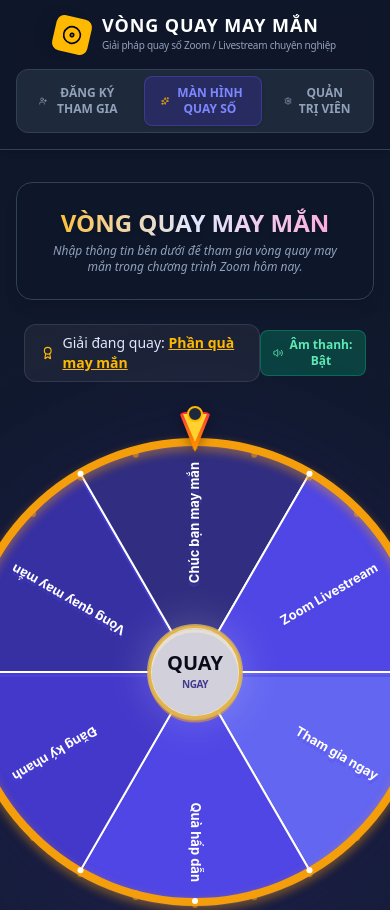
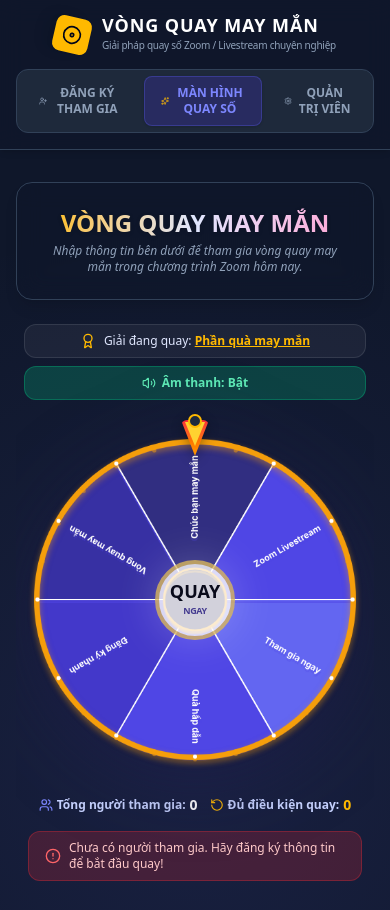
Before and after one commit to nhungnhungrosata-oss/vongquay, a React (Vite) app: page / in a window 390 px wide. Shown: the top 910 px of the page. Built offline with nearby package versions, Linux system fonts and the light colour scheme; no server answers; the database is empty.

Commit message:
Make lucky wheel responsive on mobile

```diff
--- a/src/components/LuckyWheel.tsx
+++ b/src/components/LuckyWheel.tsx
@@ -99,8 +99,8 @@ export default function LuckyWheel({
     const size = 500;
     canvas.width = size * dpr;
     canvas.height = size * dpr;
-    canvas.style.width = `${size}px`;
-    canvas.style.height = `${size}px`;
+    canvas.style.width = '100%';
+    canvas.style.height = '100%';
     ctx.scale(dpr, dpr);
 
     const cx = size / 2;
@@ -291,53 +291,53 @@ export default function LuckyWheel({
   };
 
   return (
-    <div className="w-full flex flex-col items-center">
-      <div className="w-full max-w-lg mb-4 flex items-center justify-between px-2 text-indigo-100">
-        <div className="flex items-center gap-2 bg-white/5 border border-white/10 px-4 py-2 rounded-xl text-sm font-medium">
-          <Award className="w-4.5 h-4.5 text-amber-400" />
-          <span>Giải đang quay: <strong className="text-amber-400 underline">{activePrize.name}</strong></span>
+    <div className="w-full max-w-full flex flex-col items-center overflow-hidden px-1 sm:px-0">
+      <div className="w-full max-w-lg mb-4 flex flex-col sm:flex-row items-stretch sm:items-center justify-between gap-2 px-1 sm:px-2 text-indigo-100">
+        <div className="flex items-center justify-center sm:justify-start gap-2 bg-white/5 border border-white/10 px-3 sm:px-4 py-2 rounded-xl text-xs sm:text-sm font-medium min-w-0">
+          <Award className="w-4 h-4 sm:w-4.5 sm:h-4.5 text-amber-400 shrink-0" />
+          <span className="min-w-0 truncate">Giải đang quay: <strong className="text-amber-400 underline">{activePrize.name}</strong></span>
         </div>
         <button
           id="toggle-wheel-sound"
           onClick={() => setSoundEnabled(!soundEnabled)}
-          className={`flex items-center gap-1.5 px-3 py-1.5 rounded-lg text-xs font-semibold border transition-all cursor-pointer ${soundEnabled ? 'bg-emerald-500/25 border-emerald-500/35 text-emerald-300' : 'bg-white/5 border-white/10 text-gray-400'}`}
+          className={`flex items-center justify-center gap-1.5 px-3 py-2 rounded-xl text-xs font-semibold border transition-all cursor-pointer shrink-0 ${soundEnabled ? 'bg-emerald-500/25 border-emerald-500/35 text-emerald-300' : 'bg-white/5 border-white/10 text-gray-400'}`}
         >
           <Volume2 className="w-3.5 h-3.5" />
           <span>{soundEnabled ? 'Âm thanh: Bật' : 'Âm thanh: Tắt'}</span>
         </button>
       </div>
 
-      <div className="relative w-[500px] h-[500px] flex items-center justify-center my-6 filter drop-shadow-[0_20px_50px_rgba(30,27,75,0.6)]">
-        <div className="absolute top-[-10px] left-1/2 -translate-x-1/2 z-30 filter drop-shadow-[0_4px_6px_rgba(0,0,0,0.35)]">
-          <div className="w-8 h-10 bg-gradient-to-b from-red-500 to-amber-500 rounded-md clip-triangle" style={{ clipPath: 'polygon(50% 100%, 0 0, 100% 0)' }} />
-          <div className="absolute top-0.5 left-1 w-6 h-7 bg-amber-300 clip-triangle" style={{ clipPath: 'polygon(50% 100%, 0 0, 100% 0)' }} />
-          <div className="absolute -top-1.5 left-1/2 -translate-x-1/2 w-4 h-4 bg-slate-800 border-2 border-amber-400 rounded-full" />
+      <div className="relative w-[88vw] max-w-[500px] aspect-square flex items-center justify-center my-3 sm:my-6 mx-auto filter drop-shadow-[0_16px_36px_rgba(30,27,75,0.55)] overflow-visible">
+        <div className="absolute top-[-8px] sm:top-[-10px] left-1/2 -translate-x-1/2 z-30 filter drop-shadow-[0_4px_6px_rgba(0,0,0,0.35)]">
+          <div className="w-7 h-9 sm:w-8 sm:h-10 bg-gradient-to-b from-red-500 to-amber-500 rounded-md clip-triangle" style={{ clipPath: 'polygon(50% 100%, 0 0, 100% 0)' }} />
+          <div className="absolute top-0.5 left-1 w-5 h-6 sm:w-6 sm:h-7 bg-amber-300 clip-triangle" style={{ clipPath: 'polygon(50% 100%, 0 0, 100% 0)' }} />
+          <div className="absolute -top-1.5 left-1/2 -translate-x-1/2 w-3.5 h-3.5 sm:w-4 sm:h-4 bg-slate-800 border-2 border-amber-400 rounded-full" />
         </div>
 
-        <canvas ref={canvasRef} className="rounded-full select-none" />
+        <canvas ref={canvasRef} className="w-full h-full rounded-full select-none block" />
 
-        <div className="absolute inset-0 m-auto w-28 h-28 rounded-full flex items-center justify-center z-20 pointer-events-auto">
+        <div className="absolute inset-0 m-auto w-24 h-24 sm:w-28 sm:h-28 rounded-full flex items-center justify-center z-20 pointer-events-auto">
           <motion.button
             id="start-spin-button"
             disabled={isSpinning || eligibleParticipants.length === 0}
             onClick={startSpin}
             whileHover={{ scale: 1.05 }}
             whileTap={{ scale: 0.95 }}
-            className={`w-24 h-24 rounded-full bg-white text-slate-900 flex flex-col items-center justify-center shadow-[0_0_40px_rgba(255,255,255,0.25)] border-4 border-amber-400 transition-all cursor-pointer select-none ${isSpinning || eligibleParticipants.length === 0 ? 'opacity-80 pointer-events-none filter saturate-50' : 'hover:scale-105 active:scale-95'}`}
+            className={`w-20 h-20 sm:w-24 sm:h-24 rounded-full bg-white text-slate-900 flex flex-col items-center justify-center shadow-[0_0_40px_rgba(255,255,255,0.25)] border-4 border-amber-400 transition-all cursor-pointer select-none ${isSpinning || eligibleParticipants.length === 0 ? 'opacity-80 pointer-events-none filter saturate-50' : 'hover:scale-105 active:scale-95'}`}
           >
-            <span className="text-slate-950 font-black text-xl leading-none">QUAY</span>
-            <span className="text-indigo-600 font-bold text-[10px] tracking-tighter mt-1">NGAY</span>
+            <span className="text-slate-950 font-black text-lg sm:text-xl leading-none">QUAY</span>
+            <span className="text-indigo-600 font-bold text-[9px] sm:text-[10px] tracking-tighter mt-1">NGAY</span>
           </motion.button>
         </div>
       </div>
 
-      <div className="w-full max-w-lg mt-4 flex flex-col items-center gap-2">
-        <div className="flex gap-4 text-xs font-semibold text-indigo-200">
+      <div className="w-full max-w-lg mt-3 sm:mt-4 flex flex-col items-center gap-2 px-2">
+        <div className="flex flex-wrap items-center justify-center gap-x-3 gap-y-1 text-xs font-semibold text-indigo-200 text-center">
           <span className="flex items-center gap-1">
             <Users className="w-3.5 h-3.5 text-indigo-400" />
             Tổng người tham gia: <strong className="text-white text-sm">{participants.length}</strong>
           </span>
-          <span className="text-white/20">|</span>
+          <span className="hidden sm:inline text-white/20">|</span>
           <span className="flex items-center gap-1">
             <RotateCcw className="w-3.5 h-3.5 text-amber-400" />
             Đủ điều kiện quay: <strong className="text-amber-400 text-sm">{eligibleParticipants.length}</strong>
```
